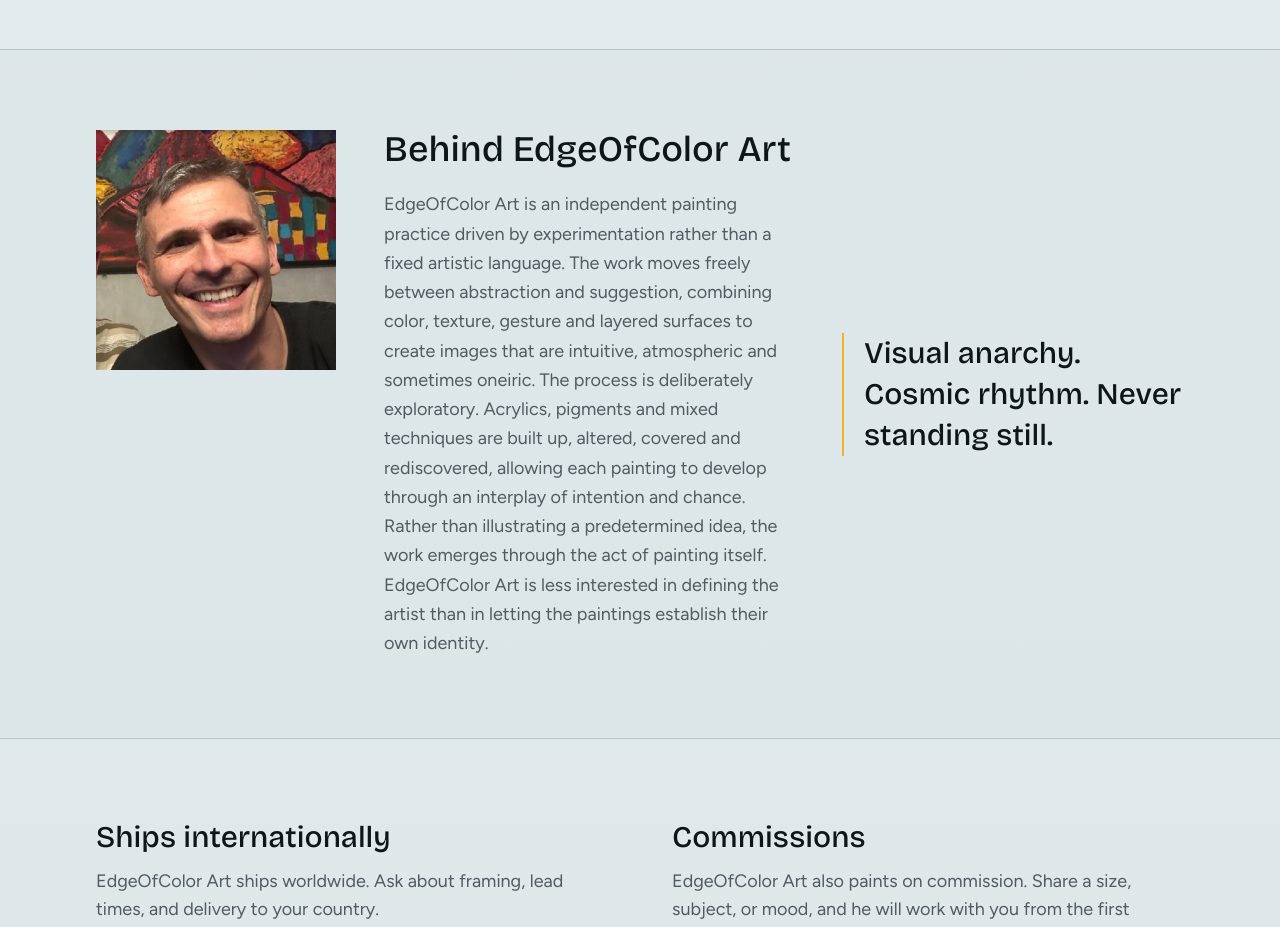
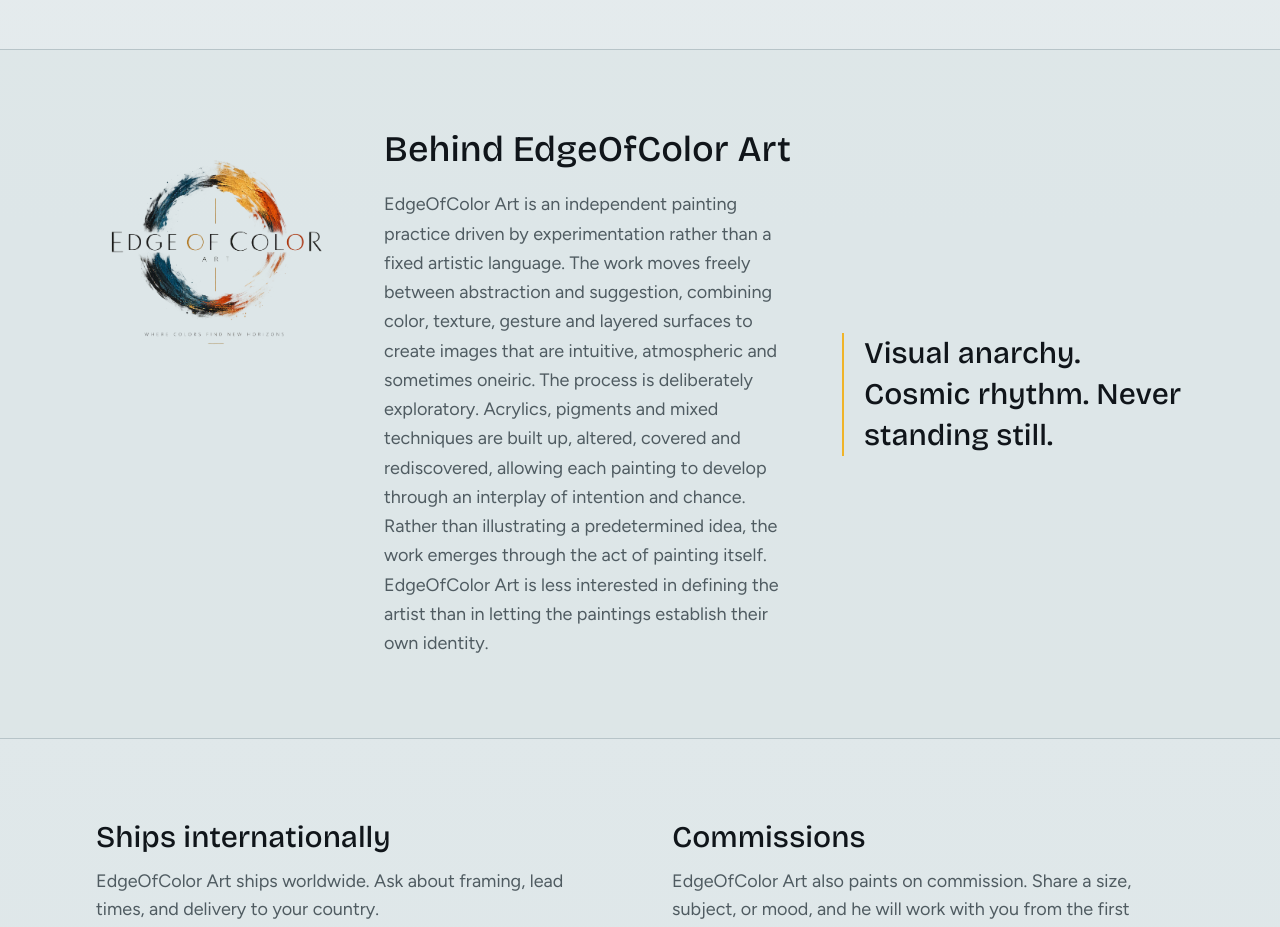
Before and after one commit to riccardobasani-bot/edgeofcolor-art, a Next.js app: page / in a window 1280 px wide. Shown: the part 2380-3307 px from the top of the page. Built offline with nearby package versions, Linux system fonts and the light colour scheme.

Commit message:
Update image source in home-content component
New Logo

```diff
--- a/src/components/home-content.tsx
+++ b/src/components/home-content.tsx
@@ -51,7 +51,7 @@
         <div className="mx-auto grid max-w-6xl gap-10 px-5 py-16 md:grid-cols-[minmax(11rem,15rem)_1fr] md:items-start md:gap-12 md:px-8 md:py-20">
           <div className="relative mx-auto aspect-square w-44 overflow-hidden sm:w-52 md:mx-0 md:w-full">
             <Image
-              src="/images/marcello-portrait.png"
+              src="/images/new logo.png"
               alt="Marcello Basani"
               fill
               sizes="(max-width: 768px) 208px, 240px"
```
